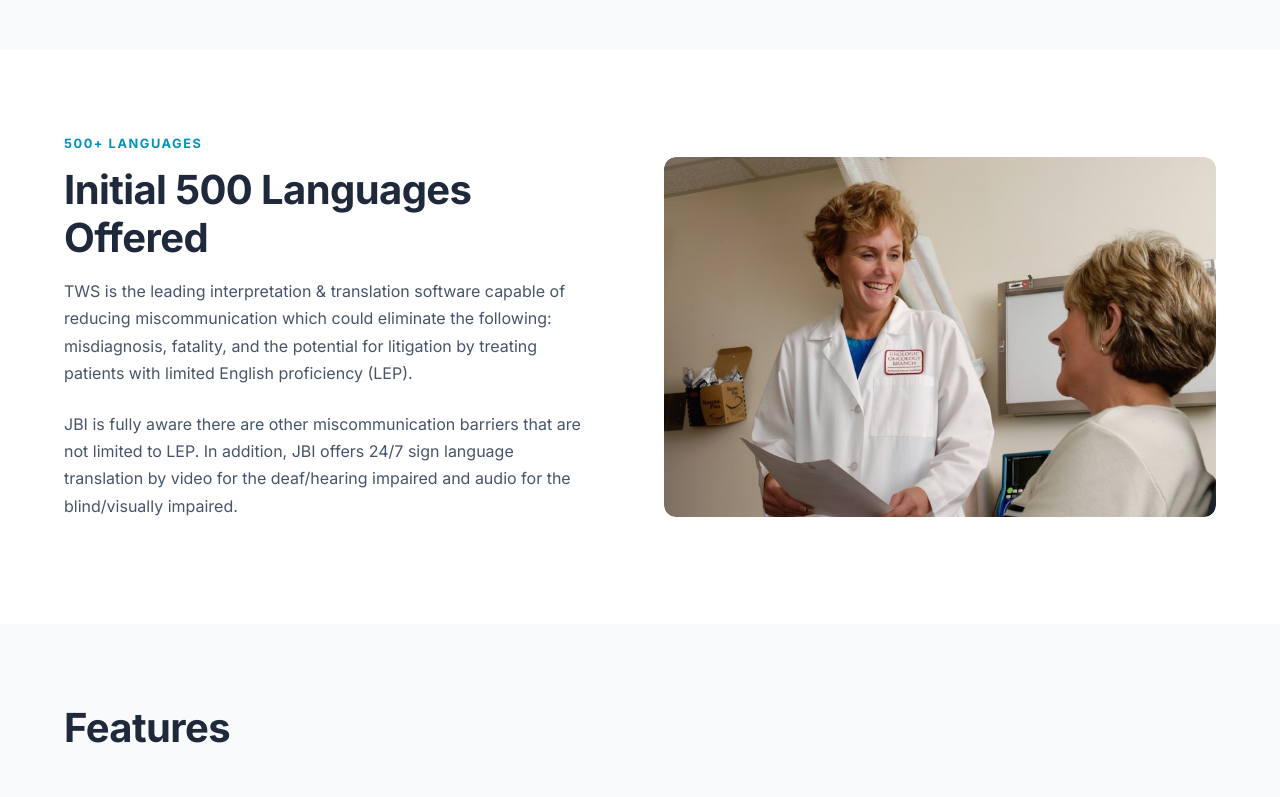
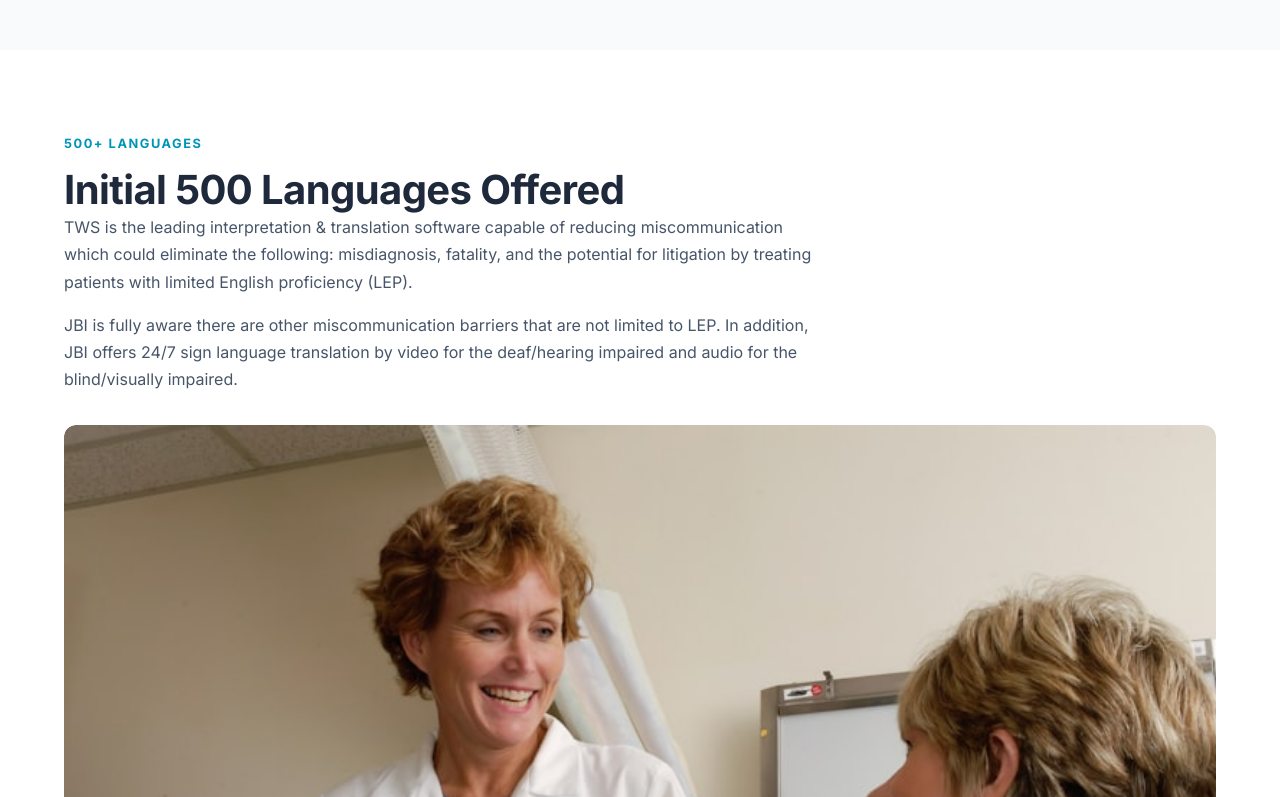
Before and after one commit to MDx-Vision/jbi-staffing-site, a plain HTML site: page staffing-site/tws.html in a window 1280 px wide. Shown: the part 2180-2977 px from the top of the page. Drawn offline with Linux system fonts and the light colour scheme.

Commit message:
Stack TWS languages image under copy

```diff
--- a/staffing-site/tws.html
+++ b/staffing-site/tws.html
@@ -132,16 +132,14 @@
     <!-- Languages -->
     <section>
         <div class="container">
-            <div class="split reveal">
-                <div class="split-text">
+            <div class="reveal" style="max-width:760px;">
                 <span class="section-label">500+ Languages</span>
                 <h2>Initial 500 Languages Offered</h2>
                 <p>TWS is the leading interpretation &amp; translation software capable of reducing miscommunication which could eliminate the following: misdiagnosis, fatality, and the potential for litigation by treating patients with limited English proficiency (LEP).</p>
                 <p style="margin-top:16px;">JBI is fully aware there are other miscommunication barriers that are not limited to LEP. In addition, JBI offers 24/7 sign language translation by video for the deaf/hearing impaired and audio for the blind/visually impaired.</p>
             </div>
-                <div class="split-visual has-image">
+            <div class="split-visual has-image reveal" style="margin-top:32px;">
                 <img src="img/doctor-patient.jpg" alt="TWS multilingual translation platform" loading="lazy">
-                </div>
             </div>
         </div>
     </section>
```
Lines whose indentation alone changed are shown as unchanged.
